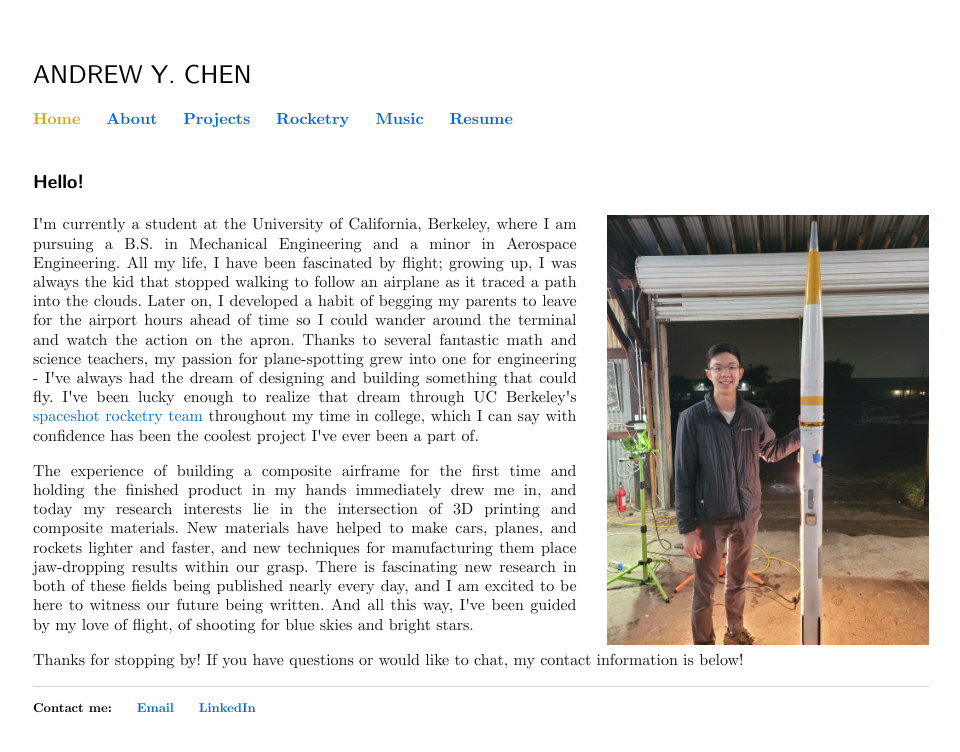
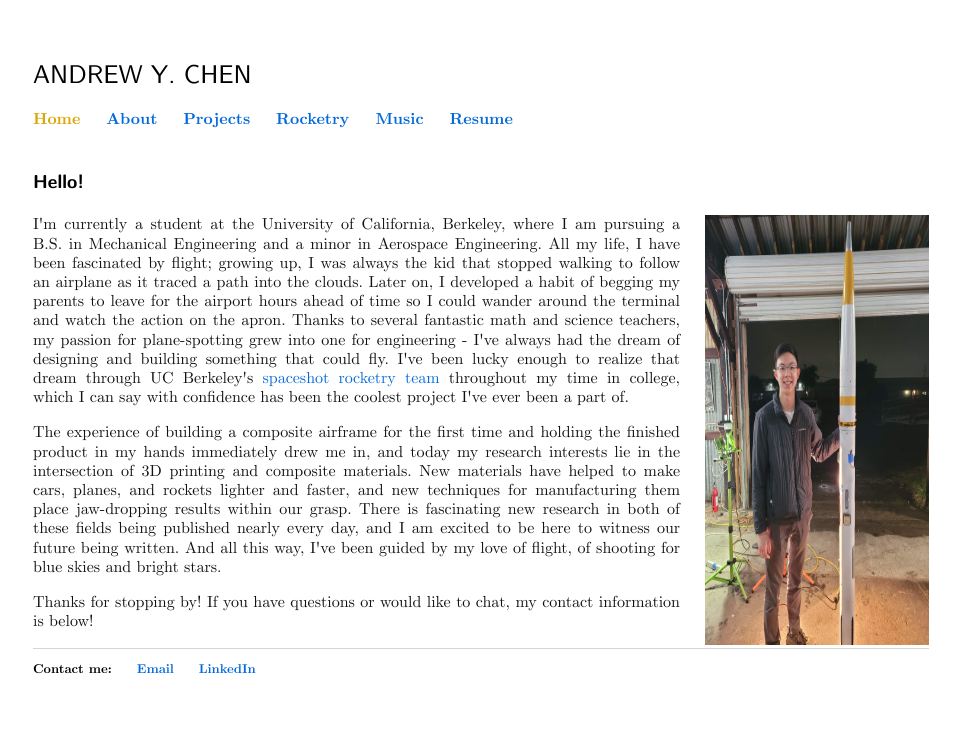
Before and after one commit to carbonheliumnitrogen/carbonheliumnitrogen.github.io, a Jekyll site: the page built from about.html, in a window 1280 px wide. Shown: the top 752 px of the page, without its empty margins (159-1119 px from the left). Built offline with Jekyll 4.4.1, drawn with Linux system fonts in a browser that asks for light colours.

Commit message:
asdfsadf

```diff
--- a/about.html
+++ b/about.html
@@ -10,7 +10,7 @@ title: About Me
 </head>
 <div>
     <h3> Hello! </h3>
-    <img src="images/lad5.jpg" height="430px" align="right" style="padding-left:30px;">
+    <img src="images/lad5.jpg" height="430px" align="right" style="width:25%; margin: 0px 0px 0px 25px;">
     <p> I'm currently a student at the University of California, Berkeley, where I am pursuing a B.S. in Mechanical
         Engineering and a minor in Aerospace Engineering. All my life, I have been fascinated by flight; growing up, I
         was always the kid that stopped walking to follow an airplane as it traced a path into the clouds. Later on, I
```
